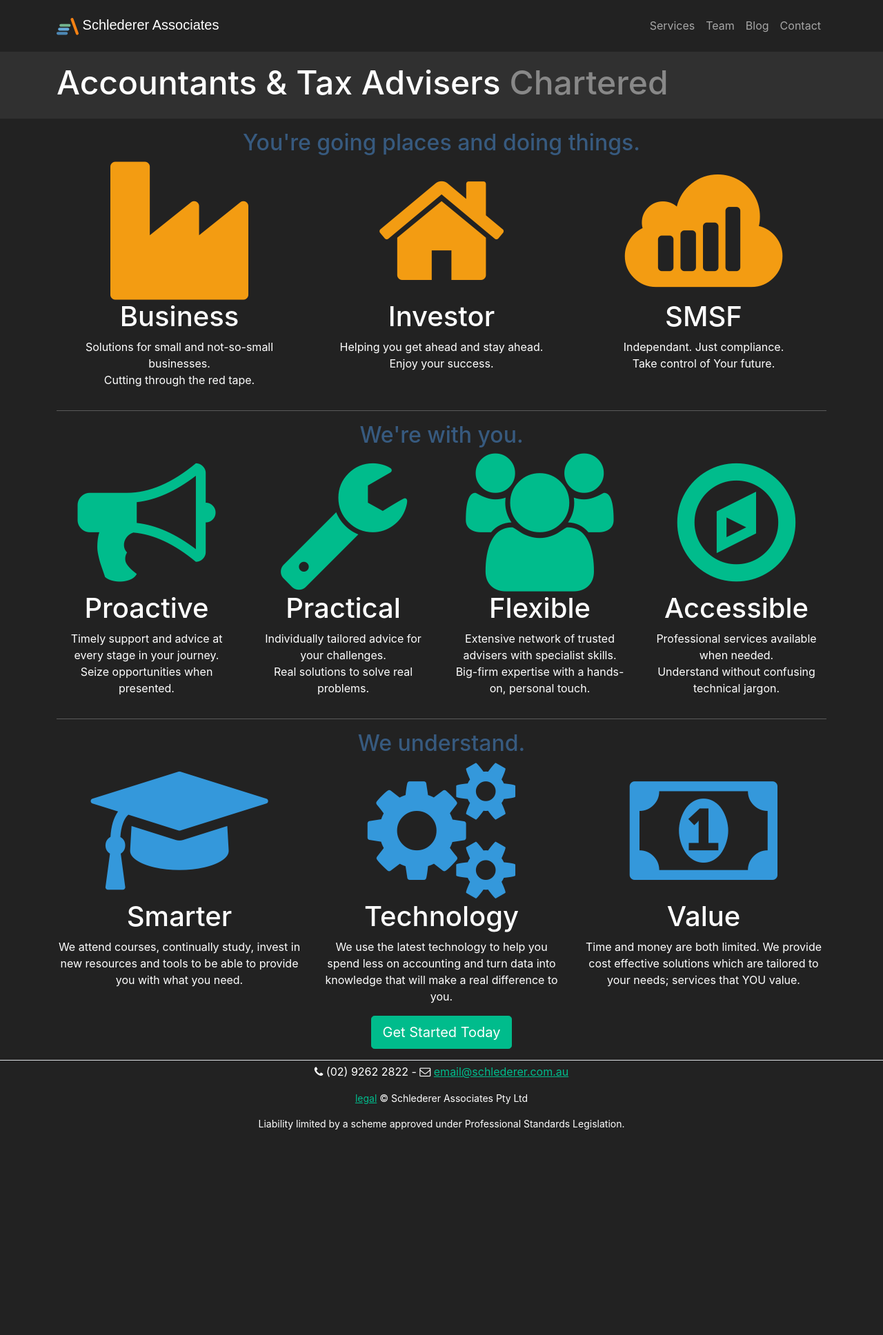
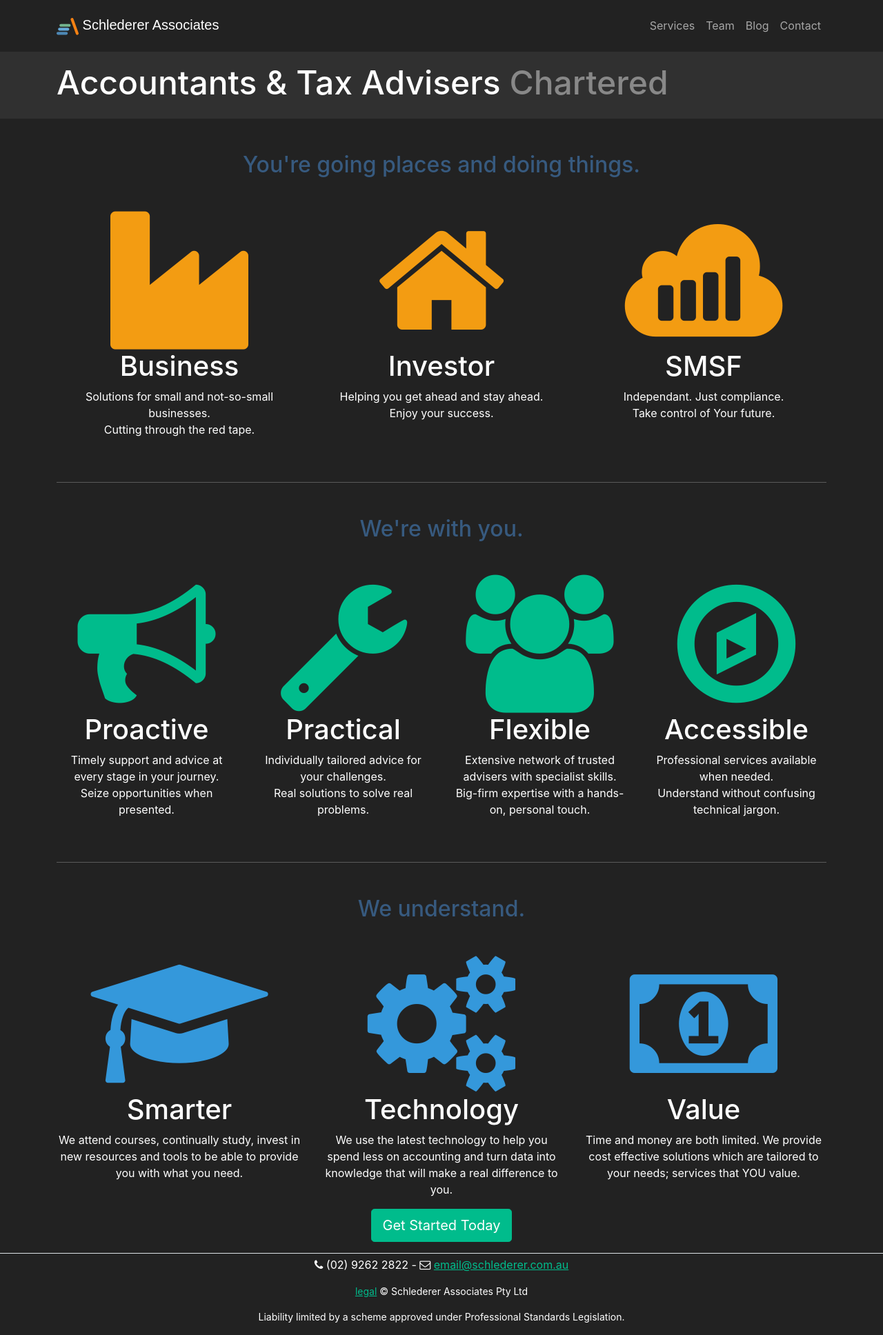
Before and after one commit to Mforcer/tax2, a Jekyll site: the page built from index.html, in a window 1280 px wide. Shown: the whole page at 69% size. Built offline with Jekyll 4.4.1, drawn with Linux system fonts in a browser that asks for light colours; nearby versions of some CDN libraries; before the commit the page ends 1656 px from its top, so only the background shows below that.

Commit message:
Update index.html

```diff
--- a/index.html
+++ b/index.html
@@ -7,7 +7,7 @@ subtitle: "Chartered"
 lead:
 ---
 
-<h3 class="text-primary text-center">You're going&nbsp;places and doing&nbsp;things.</h3>
+<h3 class="text-primary text-center my-5">You're going&nbsp;places and doing&nbsp;things.</h3>
 
 <div class="row">
   <div id="business" class="col-sm-4 text-center">
@@ -27,9 +27,9 @@ lead:
   </div>
 </div>
 
-<hr>
+<hr class="my-5">
 
-<h3 class="text-primary text-center">We're with you.</h3>
+<h3 class="text-primary text-center my-5">We're with you.</h3>
 
 <div class="row">
   <div id="proactive" class="col-md-3 col-sm-6 text-center">
@@ -54,9 +54,9 @@ lead:
   </div>
 </div>
 
-<hr>
+<hr class="my-5">
 
-<h3 class="text-primary text-center">We understand.</h3>
+<h3 class="text-primary text-center my-5">We understand.</h3>
 
 <div class="row">
   <div id="smarter" class="col-sm-4 text-center">
```
